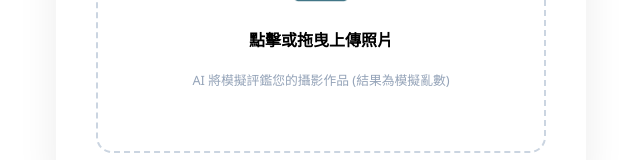
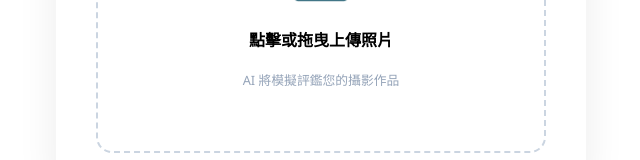
Before and after one commit to ilikedeathnote18/hpotoisfun, a plain HTML site: page index.html in a window 1280 px wide. Shown: the part 240-400 px from the top of the page, without its empty margins (319-959 px from the left). Drawn offline with Linux system fonts and the light colour scheme.

Commit message:
取消模擬亂數

```diff
--- a/index.html
+++ b/index.html
@@ -216,7 +216,7 @@
         <div class="upload-zone" id="uploadZone" onclick="triggerFileInput()">
             <span class="upload-icon">⬆️</span>
             <p><strong>點擊或拖曳上傳照片</strong></p>
-            <p style="font-size:0.8rem; color:#94a3b8">AI 將模擬評鑑您的攝影作品 (結果為模擬亂數)</p>
+            <p style="font-size:0.8rem; color:#94a3b8">AI 將模擬評鑑您的攝影作品 </p>
             <input type="file" id="fileInput" accept="image/*" onchange="processImage(event)">
         </div>
 
```
